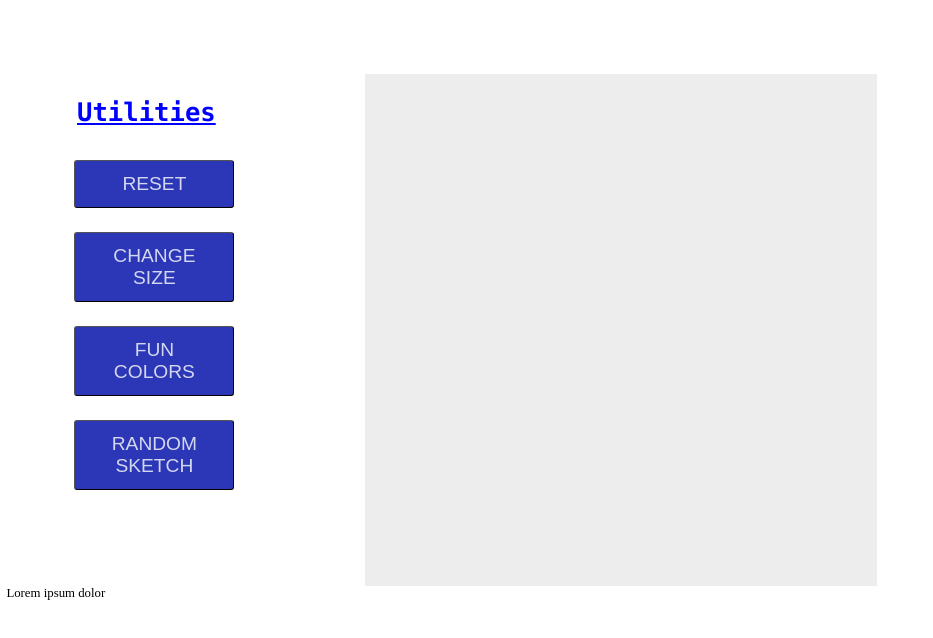
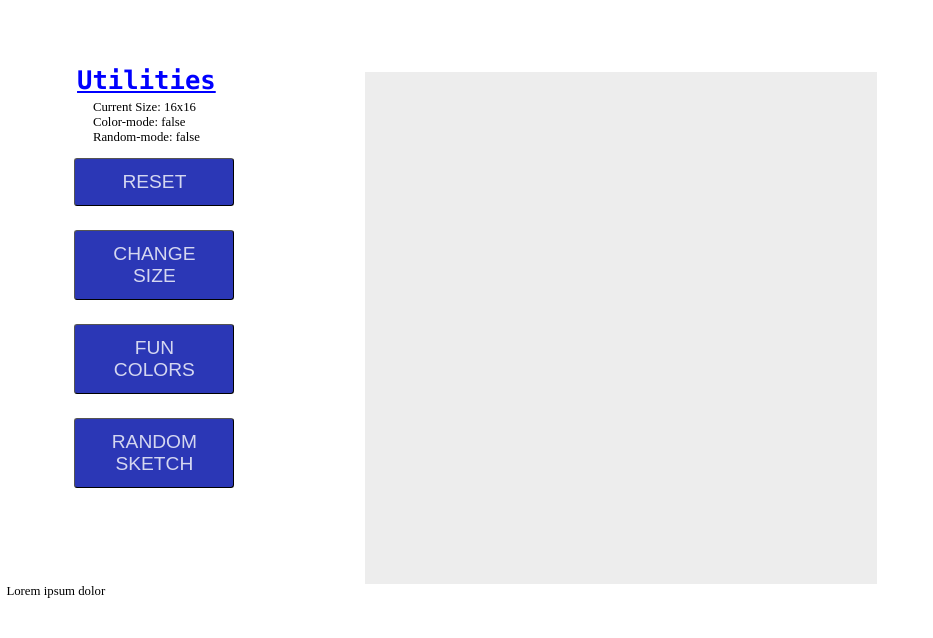
Before and after one commit to gjairath/css-js-projects, a plain HTML site: page etch-a-sketch/eas.html in a window 1280 px wide. Shown: the whole page, without its empty margins (0-933 px from the left). Drawn offline with Linux system fonts and the light colour scheme.

Commit message:
Finished

```diff
--- a/etch-a-sketch/eas.html
+++ b/etch-a-sketch/eas.html
@@ -10,8 +10,9 @@
 
 
     <div class="utilities">
-        <h1> Utilities </h1>
-        <a href="#"><button class="button-clear" onclick="reset_btn()">Reset</button></a>
+        <h1> Utilities</h1>
+         <p id="size"> </p>
+         <a href="#"><button class="button-clear" onclick="reset_btn()">Reset</button></a>
 
         <a href="#"><button class="button-clear" onclick="prompt_change_grid()">Change Size</button></a>
 
--- a/etch-a-sketch/scripts/eas.js
+++ b/etch-a-sketch/scripts/eas.js
@@ -3,6 +3,7 @@ let current_n = 16;
 
 let color_flag = false;
 let random_flag = false;
+
 
 function randomize_colors() {
     color_flag = !color_flag;
@@ -46,6 +47,9 @@ function generate_random_color() {
 
 
 function construct_16_grid(m, n) {
+    document.getElementById("size").innerText = "Current Size: " + current_m + "x" + current_n
+                                                + "\nColor-mode: " + color_flag
+                                                + "\nRandom-mode: " + random_flag;
 
     for(let i = 1; i <= m; i++) {
         var row_div = document.createElement("div");
--- a/etch-a-sketch/styles/eas.css
+++ b/etch-a-sketch/styles/eas.css
@@ -29,7 +29,7 @@ body {
 }
 
 .utilities {
-    margin-top: 100px;
+    margin-top: 60px;
     margin-left: 100px;
 
     display: flex;
@@ -80,3 +80,8 @@ h1 {
   color: rgba(255, 255, 255, 1);
   box-shadow: 0 5px 15px rgba(145, 92, 182, .4);
 }
+
+
+#size {
+    margin-top: -35px;
+}
```
